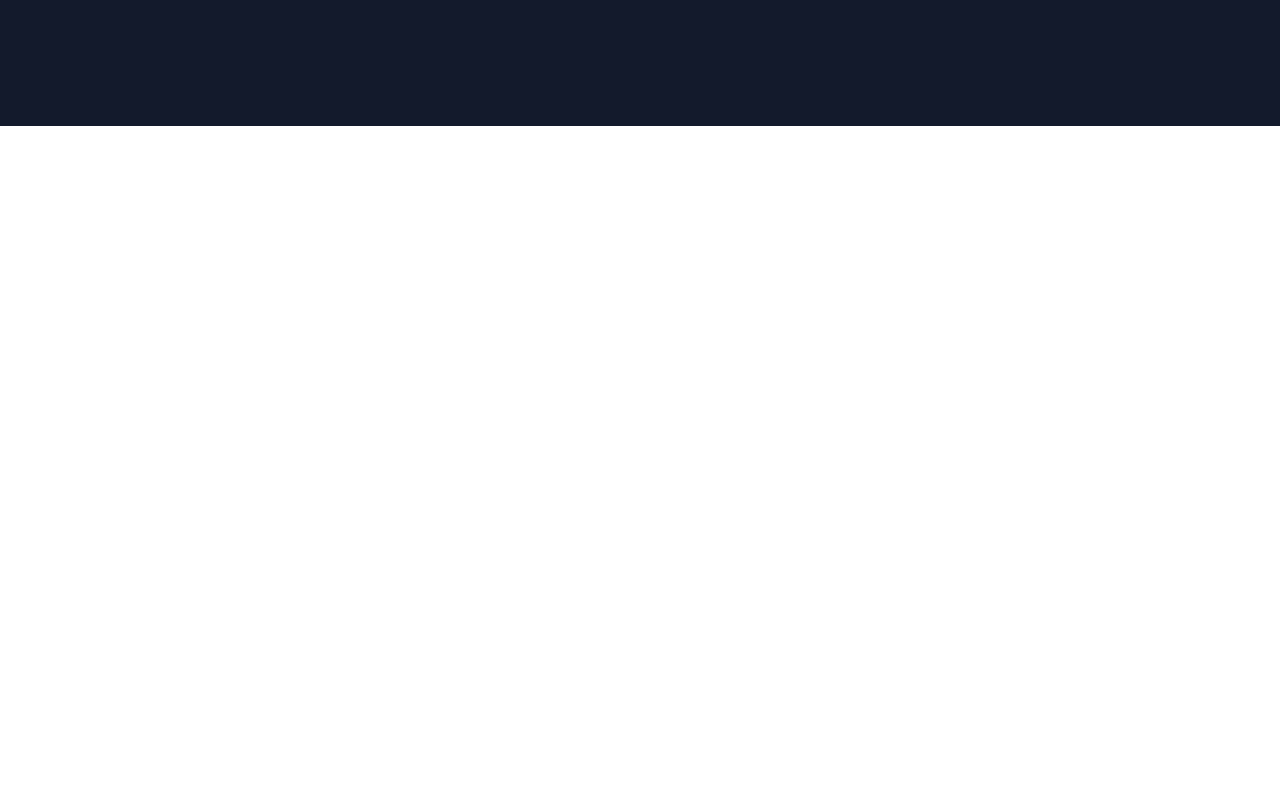
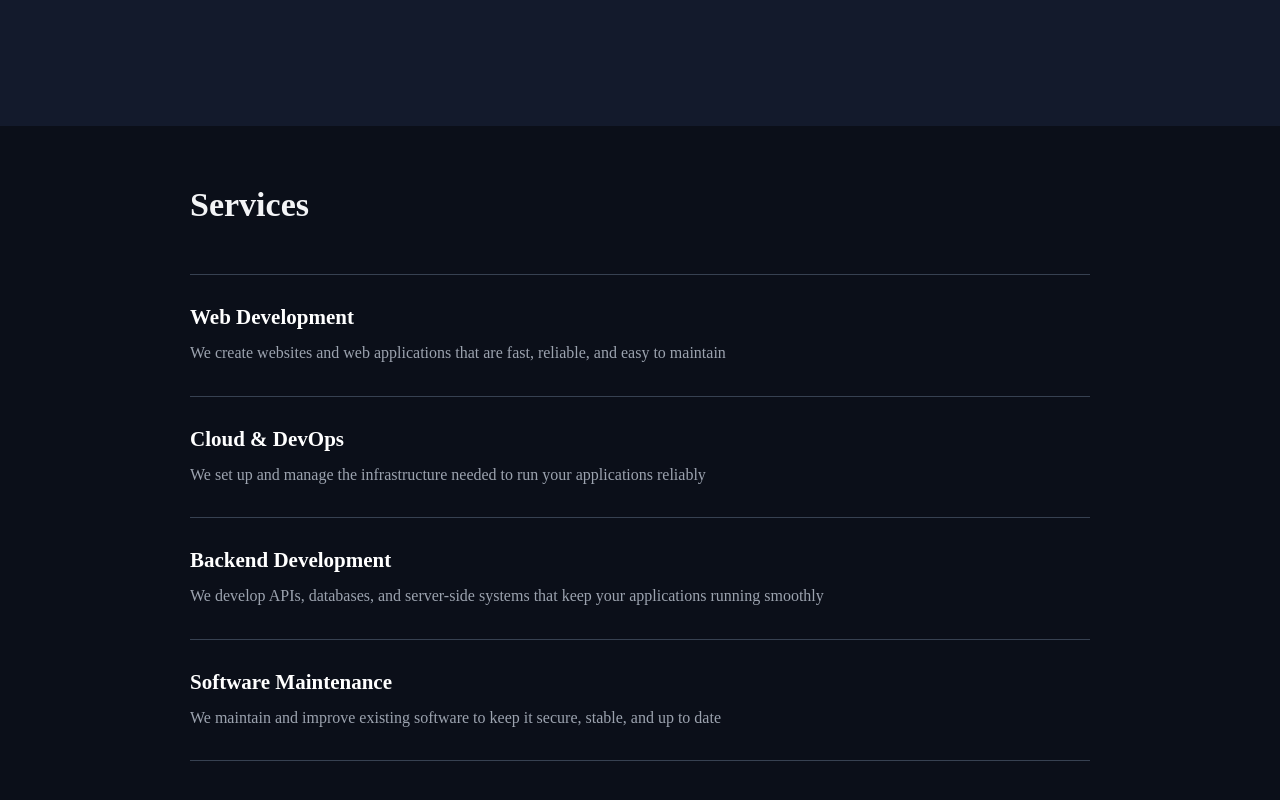
Before and after one commit to pavicevictea/company-landing-page, an Angular app in the folder company-landing-page/: page / in a window 1280 px wide. Shown: the part 634-1434 px from the top of the page. Before the commit the page ends 800 px from the top, so only its background shows below. Built offline with nearby package versions, Linux system fonts and the light colour scheme.

Commit message:
Services component added to page

```diff
--- a/company-landing-page/src/app/app.component.ts
+++ b/company-landing-page/src/app/app.component.ts
@@ -5,6 +5,7 @@ import { Component } from '@angular/core';
   template: `
     <app-navbar></app-navbar>
     <app-hero></app-hero>
+    <app-services></app-services>
     <router-outlet></router-outlet>
   `,
   styles: []
--- a/company-landing-page/src/app/app.module.ts
+++ b/company-landing-page/src/app/app.module.ts
@@ -5,12 +5,14 @@ import { AppRoutingModule } from './app-routing.module';
 import { AppComponent } from './app.component';
 import { NavbarComponent } from './components/navbar/navbar.component';
 import { HeroComponent } from './components/hero/hero.component';
+import { ServicesComponent } from './components/services/services.component';
 
 @NgModule({
   declarations: [
     AppComponent,
     NavbarComponent,
-    HeroComponent
+    HeroComponent,
+    ServicesComponent
   ],
   imports: [
     BrowserModule,
--- /dev/null
+++ b/company-landing-page/src/app/components/services/services.component.css
@@ -0,0 +1,40 @@
+#services {
+  padding: 60px 20px;
+  background-color: #0b0f19;
+  color: #f3f4f6;
+}
+
+.services-content {
+  max-width: 900px;
+  margin: 0 auto;
+}
+
+#services h2 {
+  margin: 0 0 50px;
+  font-size: 34px;
+  font-weight: 600;
+}
+
+.service {
+  padding: 30px 0;
+  border-top: 1px solid #374151;
+}
+
+.service:last-child {
+  border-bottom: 1px solid #374151;
+}
+
+.service h3 {
+  margin: 0 0 10px;
+  font-size: 21px;
+  font-weight: 600;
+  color: #ffffff;
+}
+
+.service p {
+  max-width: 650px;
+  margin: 0;
+  font-size: 16px;
+  line-height: 1.6;
+  color: #9ca3af;
+}
--- /dev/null
+++ b/company-landing-page/src/app/components/services/services.component.html
@@ -0,0 +1,21 @@
+<section id="services">
+  <div class="services-content">
+    <h2>Services</h2>
+    <div class="service">
+      <h3>Web Development</h3>
+      <p>We create websites and web applications that are fast, reliable, and easy to maintain</p>
+    </div>
+    <div class="service">
+      <h3>Cloud & DevOps</h3>
+      <p>We set up and manage the infrastructure needed to run your applications reliably</p>
+    </div>
+    <div class="service">
+        <h3>Backend Development</h3>
+        <p>We develop APIs, databases, and server-side systems that keep your applications running smoothly</p>
+    </div>
+    <div class="service">
+        <h3>Software Maintenance</h3>
+        <p>We maintain and improve existing software to keep it secure, stable, and up to date</p>
+    </div>
+  </div>
+</section>
--- /dev/null
+++ b/company-landing-page/src/app/components/services/services.component.ts
@@ -0,0 +1,15 @@
+import { Component, OnInit } from '@angular/core';
+
+@Component({
+  selector: 'app-services',
+  templateUrl: './services.component.html',
+  styleUrls: ['./services.component.css']
+})
+export class ServicesComponent implements OnInit {
+
+  constructor() { }
+
+  ngOnInit() {
+  }
+
+}
```
Also changed, not shown: 1 other file (tests, documents, lock files or other folders).
